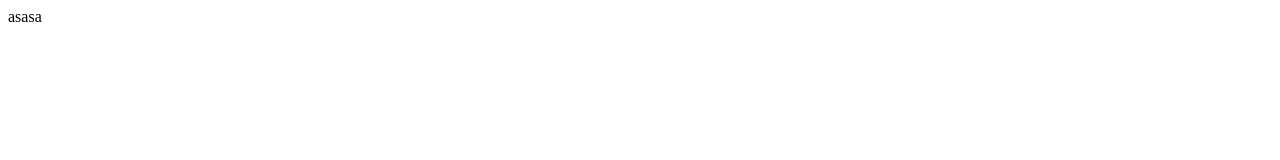
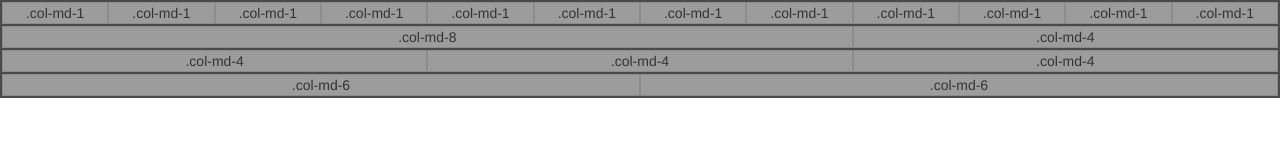
Before and after one commit to Vincentvales/webdev, a plain HTML site: page mmp240/index.html in a window 1280 px wide. Drawn offline with nearby package versions, Linux system fonts and the light colour scheme.

Commit message:
first commit

```diff
--- a/mmp240/custom.css
+++ b/mmp240/custom.css
@@ -0,0 +1,8 @@
+div {
+    border:1px solid rgba(0,0,0,0.1);
+    background: #9C9C9C;
+    text-align:center;
+}
+.container-fluid, .container, .row{
+    background: #525252;
+}
--- a/mmp240/index.html
+++ b/mmp240/index.html
@@ -1 +1,55 @@
-asasa
+<html>
+
+<head>
+    <!--Support of foreigh character-->
+    <meta charset="utf-8">
+    <!--IE Compatibility Setting, "IE=Edge ensures IE uses the latest rendering engine-->
+    <meta http-equiv="X-UA-Compatible" content="IE=edge">
+    <!--Get physical width of the movile device-->
+    <meta name="viewport" content="width=device-width, initial-scale=1">
+    <!--Name of your website displayed on the browser tab-->
+    <title>MMP240</title>
+    <!-- Latest compiled and minified CSS -->
+    <link rel="stylesheet" href="https://maxcdn.bootstrapcdn.com/bootstrap/3.3.2/css/bootstrap.min.css">
+    <!-- custom css -->
+    <link rel="stylesheet" href="custom.css">
+    <!-- jQuery (necessary for Bootstrap's JavaScript plugins) -->
+    <script src="https://ajax.googleapis.com/ajax/libs/jquery/1.11.2/jquery.min.js"></script>
+    <!-- Latest compiled and minified JavaScript -->
+    <script src="https://maxcdn.bootstrapcdn.com/bootstrap/3.3.2/js/bootstrap.min.js"></script>
+</head>
+
+<body>
+    <div class="container-fluid">
+
+        <div class="row">
+            <div class="col-md-1">.col-md-1</div>
+            <div class="col-md-1">.col-md-1</div>
+            <div class="col-md-1">.col-md-1</div>
+            <div class="col-md-1">.col-md-1</div>
+            <div class="col-md-1">.col-md-1</div>
+            <div class="col-md-1">.col-md-1</div>
+            <div class="col-md-1">.col-md-1</div>
+            <div class="col-md-1">.col-md-1</div>
+            <div class="col-md-1">.col-md-1</div>
+            <div class="col-md-1">.col-md-1</div>
+            <div class="col-md-1">.col-md-1</div>
+            <div class="col-md-1">.col-md-1</div>
+        </div>
+        <div class="row">
+            <div class="col-md-8">.col-md-8</div>
+            <div class="col-md-4">.col-md-4</div>
+        </div>
+        <div class="row">
+            <div class="col-md-4">.col-md-4</div>
+            <div class="col-md-4">.col-md-4</div>
+            <div class="col-md-4">.col-md-4</div>
+        </div>
+        <div class="row">
+            <div class="col-md-6">.col-md-6</div>
+            <div class="col-md-6">.col-md-6</div>
+        </div>
+    </div>
+</body>
+
+</html>
```
Also changed, not shown: index.html (deleted, +0 -1 lines), custom.css (deleted).
